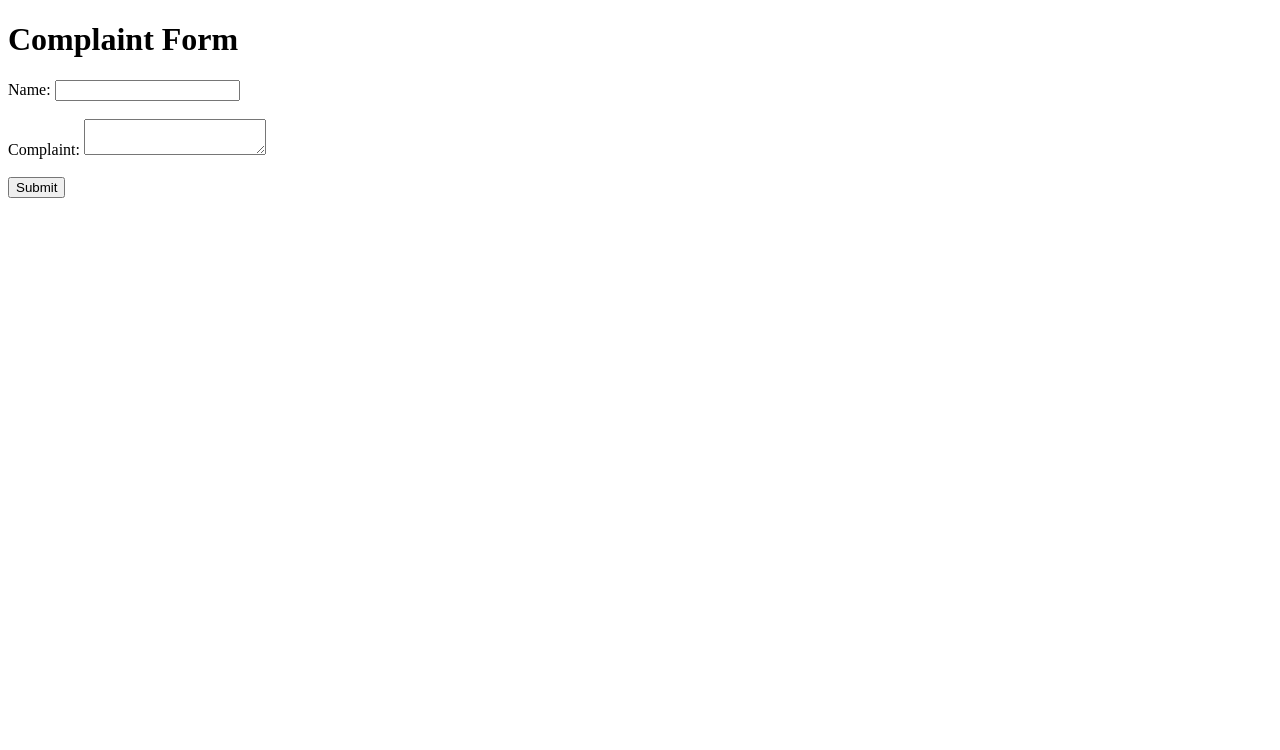
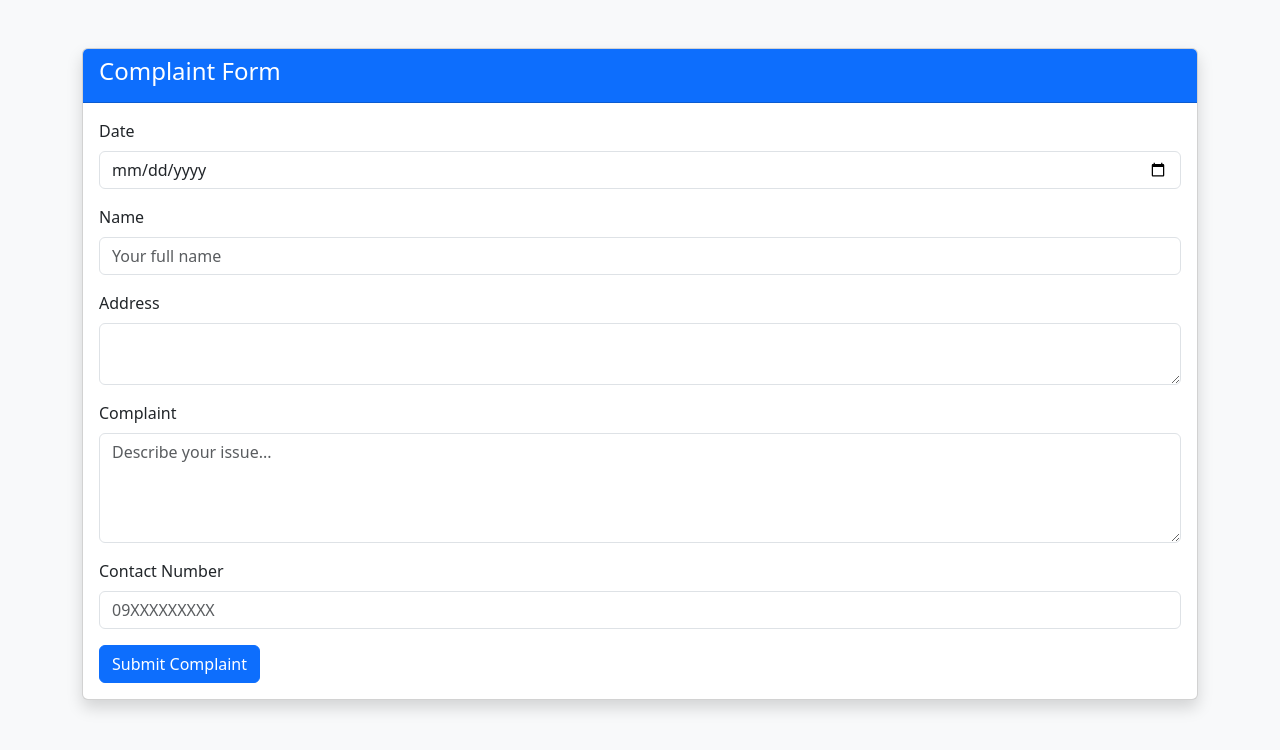
Before and after one commit to xxxgadget/complaint-project, a Flask app: template templates/index.html in a window 1280 px wide. Shown: the top 750 px of the page. Run offline with Flask 3, Linux system fonts and the light colour scheme; the template is opened without the code that fills it, so the values that code supplies are empty.

Commit message:
index.html

```diff
--- a/templates/index.html
+++ b/templates/index.html
@@ -1,14 +1,42 @@
 <!DOCTYPE html>
-<html>
+<html lang="en">
 <head>
-    <title>Submit Complaint</title>
+    <meta charset="UTF-8">
+    <title>Complaint Form</title>
+    <link href="https://cdn.jsdelivr.net/npm/bootstrap@5.3.3/dist/css/bootstrap.min.css" rel="stylesheet">
 </head>
-<body>
-    <h1>Complaint Form</h1>
-    <form method="POST" action="/submit">
-        Name: <input type="text" name="name" required><br><br>
-        Complaint: <textarea name="issue" required></textarea><br><br>
-        <button type="submit">Submit</button>
-    </form>
+<body class="bg-light">
+    <div class="container mt-5">
+        <div class="card shadow">
+            <div class="card-header bg-primary text-white">
+                <h4>Complaint Form</h4>
+            </div>
+            <div class="card-body">
+                <form method="POST" action="/submit">
+                    <div class="mb-3">
+                        <label for="date" class="form-label">Date</label>
+                        <input type="date" class="form-control" id="date" name="date" required>
+                    </div>
+                    <div class="mb-3">
+                        <label for="name" class="form-label">Name</label>
+                        <input type="text" class="form-control" id="name" name="name" placeholder="Your full name" required>
+                    </div>
+                    <div class="mb-3">
+                        <label for="address" class="form-label">Address</label>
+                        <textarea class="form-control" id="address" name="address" rows="2" required></textarea>
+                    </div>
+                    <div class="mb-3">
+                        <label for="complaint" class="form-label">Complaint</label>
+                        <textarea class="form-control" id="complaint" name="complaint" rows="4" placeholder="Describe your issue..." required></textarea>
+                    </div>
+                    <div class="mb-3">
+                        <label for="contact" class="form-label">Contact Number</label>
+                        <input type="tel" class="form-control" id="contact" name="contact" placeholder="09XXXXXXXXX" required>
+                    </div>
+                    <button type="submit" class="btn btn-primary">Submit Complaint</button>
+                </form>
+            </div>
+        </div>
+    </div>
 </body>
 </html>
```
